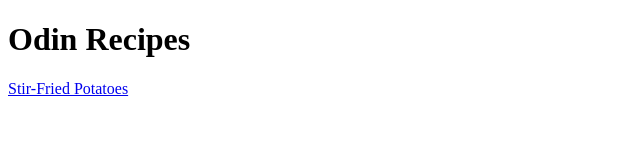
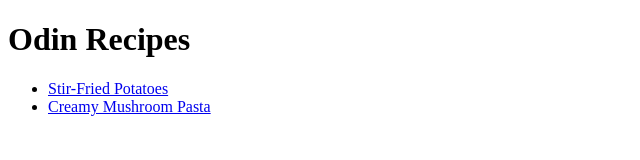
Before and after one commit to Purpletual/odin-recipes, a plain HTML site: page index.html in a window 1280 px wide. Shown: the whole page, without its empty margins (0-640 px from the left). Drawn offline with Linux system fonts and the light colour scheme.

Commit message:
Refactored recipe page links.
Turned the recipe links into list elements
for readibility's sake.

```diff
--- a/index.html
+++ b/index.html
@@ -6,6 +6,9 @@
     </head>
     <body>
         <h1>Odin Recipes</h1>
-        <a href="recipes/stir-fried-potatoes.html">Stir-Fried Potatoes</a>
+        <ul>
+            <li><a href="recipes/stir-fried-potatoes.html">Stir-Fried Potatoes</a></li>
+            <li><a href="recipes/creamymushroompasta.html">Creamy Mushroom Pasta</a></li>
+        </ul>
     </body>
 </html>
```
